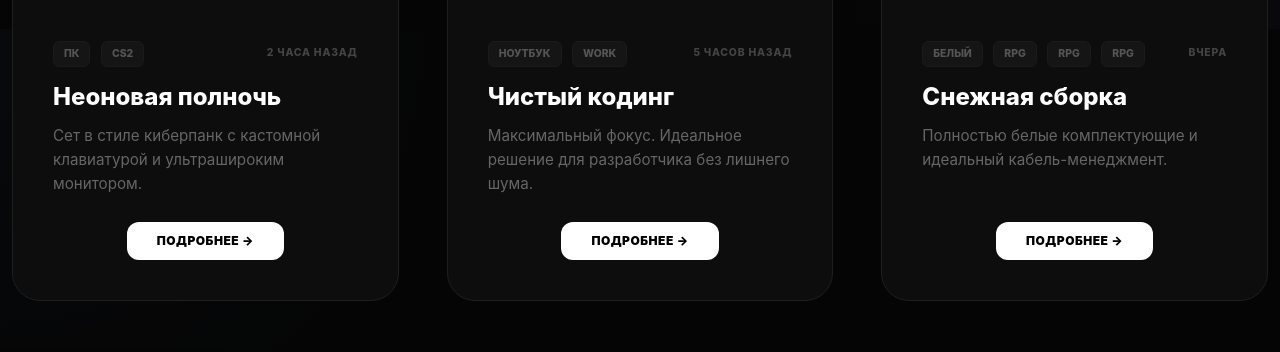
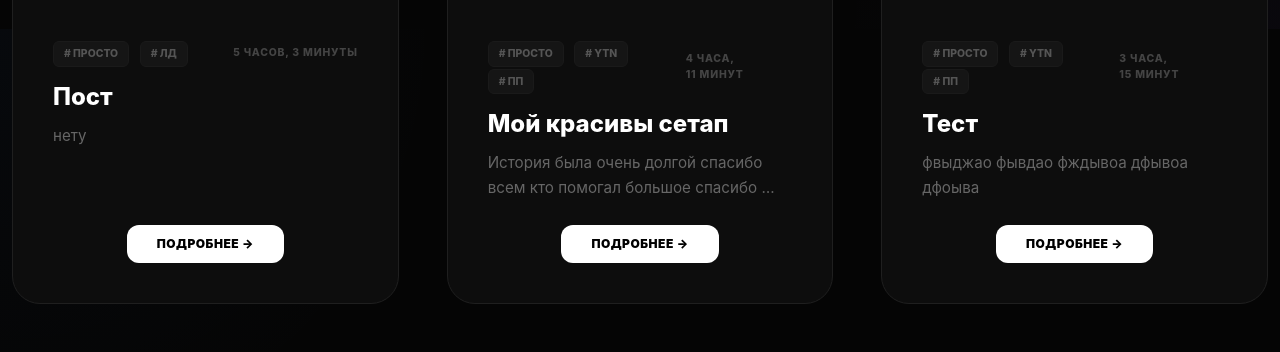
Before and after one commit to Vladyslav147/MyProject_SetupShare, a Django app: page / in a window 1280 px wide. Shown: the part 771-1123 px from the top of the page. Before the commit the page ends 1072 px from the top, so only its background shows below. Run offline with Django 5.2, Linux system fonts and the light colour scheme; data comes from the database, SQL or seed files in the repository; both versions use the stored data as it was after the commit.

Commit message:
главная страница

```diff
--- a/main/models.py
+++ b/main/models.py
@@ -1,5 +1,5 @@
 from django.db import models
-from SetupShere import settings
+from django.conf import settings
 # Create your models here.
 
 class Tag(models.Model):
@@ -23,7 +23,8 @@ class SetupPosts(models.Model):
     ps = models.CharField(max_length=30, blank=True, null=True, verbose_name='Блок питания')
     comment = models.CharField(max_length=100, verbose_name='Дополнение')
     story_setup = models.TextField(blank=True, null=True, verbose_name='История Сборки')
-    tegs = models.ManyToManyField(Tag, blank=True, verbose_name='Теги')
+    tegs = models.ManyToManyField(Tag, blank=True, verbose_name='Теги', related_name='posts')
+    time = models.DateTimeField(auto_now_add=True, verbose_name="Дата публикации")
 
     creator = models.ForeignKey(settings.AUTH_USER_MODEL, on_delete=models.CASCADE)
 
--- a/main/urls.py
+++ b/main/urls.py
@@ -3,6 +3,6 @@ from main import views
 app_name = 'main'
 
 urlpatterns = [
-    path('', views.MainPageViews.as_view(), name='main_page'),
+    path('', views.MainPagePostViews.as_view(), name='main_page'),
     path('add_new_post/', views.Add_NewPostView.as_view(), name='add_post'),
 ]
--- a/main/views.py
+++ b/main/views.py
@@ -1,13 +1,27 @@
 from django.shortcuts import render
-from django.views.generic import TemplateView
+from django.views.generic import TemplateView, ListView
 from django.views.generic import CreateView
 from django.contrib.auth.mixins import LoginRequiredMixin
 from .forms import CreateNewPostForm
 from .models import SetupPosts
 from django.urls import reverse_lazy
+from taggit.models import Tag
 # Create your views here.
-class MainPageViews(TemplateView):
+class MainPagePostViews(ListView):
     template_name = 'main/index.html'
+    model = SetupPosts
+    context_object_name = 'posts'
+    ordering = ['-time'] # Сортировка по времени публикации поста, time это поле из модели
+
+    def get_queryset(self):
+        sort = self.request.GET.get('status', 'now')
+        if sort == 'old':
+            return SetupPosts.objects.order_by('time')
+        elif sort == 'now':
+            return SetupPosts.objects.order_by('time')
+        else:
+            return SetupPosts.objects.all().order_by('-time')
+
 
 class Add_NewPostView(LoginRequiredMixin, CreateView):
     model = SetupPosts
--- a/static/main/index.css
+++ b/static/main/index.css
@@ -128,3 +128,6 @@
     color: #fff;
     transform: scale(1.05);
 }
+a {
+    text-decoration: none;
+}
--- a/templates/base.html
+++ b/templates/base.html
@@ -17,7 +17,7 @@
 
             {% if user.is_authenticated %}
                 <span class="user-greeting d-none d-md-block">
-                    Привет - <span class="user-name">{{ user.username }}!</span>
+                    Hi -<span class="user-name">{{ user.username }}!</span>
                 </span>
 
                 <a href="#" class="btn btn-outline-light btn-sm rounded-pill px-4 fw-bold me-2">ПРОФИЛЬ</a>
--- a/templates/main/index.html
+++ b/templates/main/index.html
@@ -1,8 +1,5 @@
 {% extends "base.html" %}
 {% load static %}
-<head>
-    <meta charset="UTF-8">
-    <meta name="viewport" content="width=device-width, initial-scale=1.0">
 
 {% block extra_css %}
 <link href="https://cdn.jsdelivr.net/npm/bootstrap@5.3.0/dist/css/bootstrap.min.css" rel="stylesheet">
@@ -10,7 +7,6 @@
 <link rel="stylesheet" href="{% static "main/index.css" %}">
 {% endblock extra_css %}
 
-</head>
 
 {% block content %}
 
@@ -20,28 +16,34 @@
             <p class="hero-subtitle text-secondary">Лучшие рабочие пространства нашего сообщества</p>
         </header>
 
+        <!-- Фильтр постов -->
         <div class="filter-nav d-flex justify-content-center gap-2 mb-5">
-            <button class="filter-btn active">Все посты</button>
-            <button class="filter-btn">Давние посты</button>
-            <button class="filter-btn">Недавние посты</button>
+            <a href="?status=all" class="filter-btn {% if request.GET.status == 'all' or not request.GET.status %}active{% endif %}">Все посты</a>
+            <a href="?status=old" class="filter-btn {% if request.GET.status == 'old'%}active{% endif %}">Давние посты</a>
+            <a href="?status=new" class="filter-btn {% if request.GET.status == 'new'%}active{% endif %}">Недавние посты</a>
         </div>
+
 
         <div class="row row-cols-1 row-cols-md-2 row-cols-lg-3 g-5 mb-5">
 
+            {% for post in posts %}
             <div class="col">
                 <div class="card h-100">
-                    <img src="https://images.unsplash.com/photo-1616588589676-62b3bd4ff6d2?q=80&w=1000" class="card-img-top" alt="Setup">
+                    <img src="{{ post.main_photo.url }}" class="card-img-top" alt="Setup">
                     <div class="card-body">
                         <div class="d-flex justify-content-between align-items-center mb-3">
+
                             <div class="tags-group">
-                                <span class="badge-custom">ПК</span>
-                                <span class="badge-custom">CS2</span>
-                            </div>
-                            <span class="post-time">2 часа назад</span>
+                                {% for teg in post.tegs.all|slice:":3" %}
+                                <span class="badge-custom"># {{ teg.name}}</span>
+                                {% endfor %}
                             </div>
 
-                        <h5 class="card-title">Неоновая полночь</h5>
-                        <p class="card-text">Сет в стиле киберпанк с кастомной клавиатурой и ультрашироким монитором.</p>
+                            <span class="post-time">{{post.time|timesince}}</span>
+                        </div>
+
+                        <h5 class="card-title">{{post.title}}</h5>
+                        <p class="card-text">{{post.story_setup|truncatewords:10}}</p>
 
                         <div class="mt-auto d-flex justify-content-center">
                             <button onclick="location.href='detail.html'" class="btn-details">ПОДРОБНЕЕ →</button>
@@ -49,50 +51,11 @@
                     </div>
                 </div>
             </div>
+            {% endfor %}
 
-            <div class="col">
-                <div class="card h-100">
-                    <img src="https://images.unsplash.com/photo-1499951360447-b19be8fe80f5?q=80&w=1000" class="card-img-top" alt="Setup">
-                    <div class="card-body">
-                        <div class="d-flex justify-content-between align-items-center mb-3">
-                            <div class="tags-group">
-                                <span class="badge-custom">НОУТБУК</span>
-                                <span class="badge-custom">WORK</span>
-                            </div>
-                            <span class="post-time">5 часов назад</span>
-                        </div>
-                        <h5 class="card-title">Чистый кодинг</h5>
-                        <p class="card-text">Максимальный фокус. Идеальное решение для разработчика без лишнего шума.</p>
-                        <div class="mt-auto d-flex justify-content-center">
-                            <button onclick="location.href='detail.html'" class="btn-details">ПОДРОБНЕЕ →</button>
-                        </div>
-                    </div>
         </div>
     </div>
 
-            <div class="col">
-                <div class="card h-100">
-                    <img src="https://images.unsplash.com/photo-1587202372775-e229f172b9d7?q=80&w=1000" class="card-img-top" alt="Setup">
-                    <div class="card-body">
-                        <div class="d-flex justify-content-between align-items-center mb-3">
-                            <div class="tags-group">
-                                <span class="badge-custom">БЕЛЫЙ</span>
-                                <span class="badge-custom">RPG</span>
-                                <span class="badge-custom">RPG</span>
-                                <span class="badge-custom">RPG</span>
 
-                            </div>
-                            <span class="post-time">Вчера</span>
-                        </div>
-                        <h5 class="card-title">Снежная сборка</h5>
-                        <p class="card-text">Полностью белые комплектующие и идеальный кабель-менеджмент.</p>
-                        <div class="mt-auto d-flex justify-content-center">
-                            <button onclick="location.href='detail.html'" class="btn-details">ПОДРОБНЕЕ →</button>
-                        </div>
-                    </div>
-                </div>
-            </div>
 
-        </div>
-    </div>
 {% endblock content %}
```
Also changed, not shown: db.sqlite3, main/migrations/0002_setupposts_time.py (added), main/migrations/0003_alter_setupposts_tegs.py (added), media/main_photo/Screenshot_2025-06-12_141432.png (added), media/main_photo/sky-184128_1280.jpg (added). Lines whose indentation alone changed are shown as unchanged.
